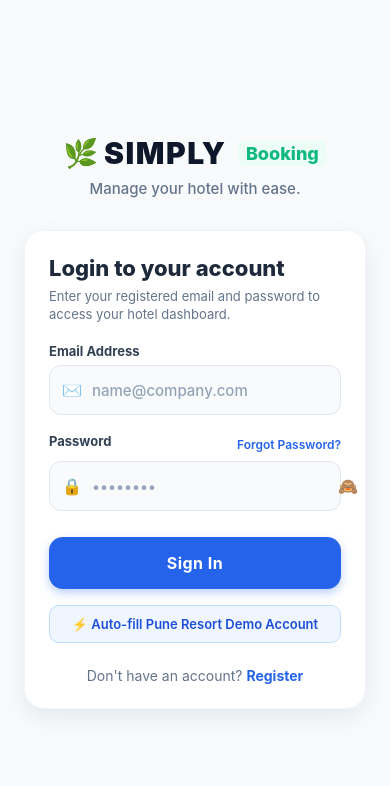
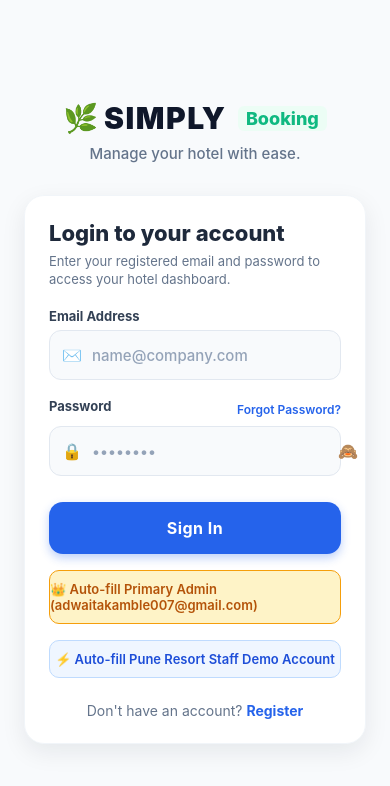
Before and after one commit to adwaitkamble/simply-booking, a React Native app in the folder apps/mobile/: screen / in a window 390 px wide. Shown: the top 786 px of the page. Built offline with nearby package versions, Linux system fonts and the light colour scheme.

Commit message:
fix: update EXPO_PUBLIC_API_URL to LAN IP 192.168.0.101 and add Primary Admin Auto-fill button

```diff
--- a/apps/mobile/src/api/client.ts
+++ b/apps/mobile/src/api/client.ts
@@ -103,11 +103,7 @@ function resolveApiBaseUrl(): string {
     return customApiBaseUrl;
   }
 
-  if (process.env.EXPO_PUBLIC_API_URL) {
-    return process.env.EXPO_PUBLIC_API_URL;
-  }
-
-  // Extract host IP from Expo Metro bundler connection (e.g. 192.168.x.x:8081)
+  // 1. Prioritize dynamic Metro bundler host IP (e.g. 192.168.0.101:8081) for real devices & Expo Go
   try {
     const Constants = require('expo-constants')?.default || require('expo-constants');
     const hostUri =
@@ -126,18 +122,22 @@ function resolveApiBaseUrl(): string {
     // Expo constants not available in node test environment
   }
 
-  // Fallback for Android Emulator (10.0.2.2 maps to host 127.0.0.1)
+  // 2. Use EXPO_PUBLIC_API_URL if configured
+  if (process.env.EXPO_PUBLIC_API_URL) {
+    return process.env.EXPO_PUBLIC_API_URL;
+  }
+
+  // 3. Fallback for Android Emulator (10.0.2.2 maps to host 127.0.0.1)
   try {
     const RN = require('react-native');
     if (RN?.Platform?.OS === 'android') {
-      return 'http://10.0.2.2:4000/api';
+      return 'http://192.168.0.101:4000/api';
     }
   } catch {
     // React Native not available in node test runner
   }
 
-  // Fallback for iOS Simulator / Web / Local tests
-  return 'http://localhost:4000/api';
+  return 'http://192.168.0.101:4000/api';
 }
 
 function getRequestHeaders(customHeaders: Record<string, string> = {}): Record<string, string> {
--- a/apps/mobile/src/screens/LoginScreen.tsx
+++ b/apps/mobile/src/screens/LoginScreen.tsx
@@ -44,6 +44,12 @@ export const LoginScreen: React.FC<LoginScreenProps> = ({ onNavigateToRegister }
     } finally {
       setLoading(false);
     }
+  };
+
+  const fillAdminCredentials = () => {
+    setEmail('adwaitakamble007@gmail.com');
+    setPassword('Sondev@1234');
+    setErrorMessage(null);
   };
 
   const fillDemoCredentials = () => {
@@ -157,13 +163,21 @@ export const LoginScreen: React.FC<LoginScreenProps> = ({ onNavigateToRegister }
               )}
             </TouchableOpacity>
 
-            {/* Quick Demo Fill Helper */}
+            {/* Quick Auto-fill Helpers */}
+            <TouchableOpacity
+              style={[styles.demoHelper, { backgroundColor: '#FEF3C7', borderColor: '#F59E0B' }]}
+              onPress={fillAdminCredentials}
+              activeOpacity={0.7}
+            >
+              <Text style={[styles.demoHelperText, { color: '#B45309' }]}>👑 Auto-fill Primary Admin (adwaitakamble007@gmail.com)</Text>
+            </TouchableOpacity>
+
             <TouchableOpacity
               style={styles.demoHelper}
               onPress={fillDemoCredentials}
               activeOpacity={0.7}
             >
-              <Text style={styles.demoHelperText}>⚡ Auto-fill Pune Resort Demo Account</Text>
+              <Text style={styles.demoHelperText}>⚡ Auto-fill Pune Resort Staff Demo Account</Text>
             </TouchableOpacity>
 
             {/* Register Footer */}
```
